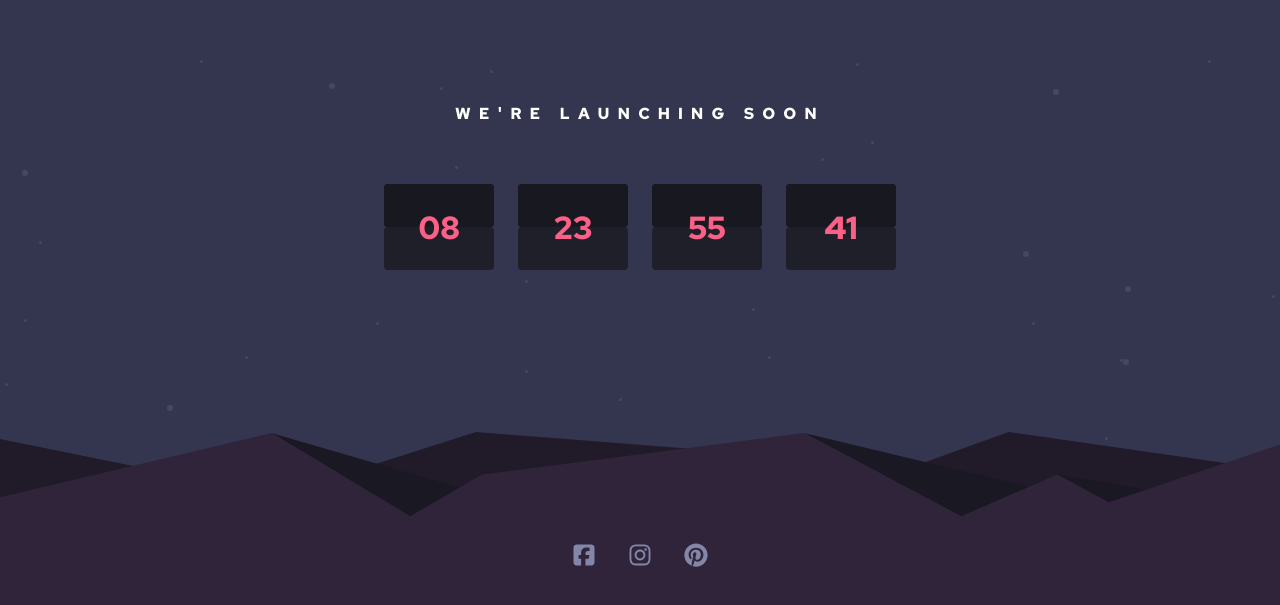
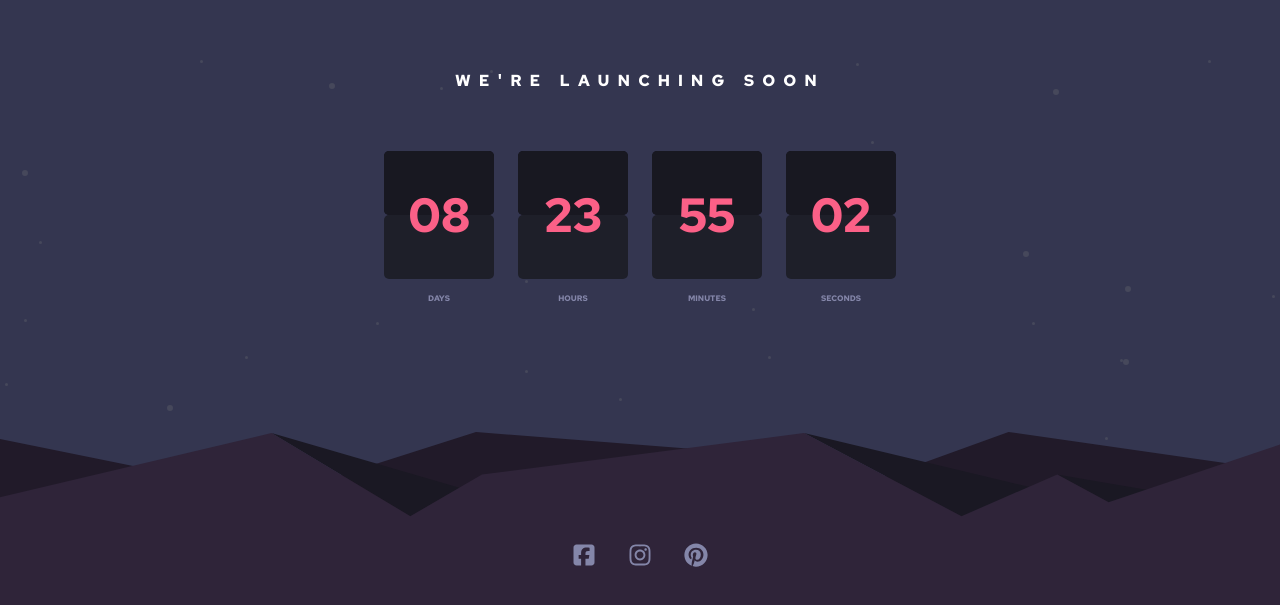
Before and after one commit to Qwerex56/launch-countdown-timer, a Vue app: page / in a window 1280 px wide. Shown: the part 171-776 px from the top of the page. Built offline with nearby package versions, Linux system fonts and the light colour scheme.

Commit message:
Reworked flip animation

```diff
--- a/src/components/FlipCard.vue
+++ b/src/components/FlipCard.vue
@@ -1,27 +1,33 @@
 <template>
   <div class="card">
-    <div class="card__top">
-      <div class="card__top__next-card--top card--part">
+    <div class="card__next-card--top card--part">
       <p class="card__text--top">
         {{ timeLeftNext }}
       </p>
     </div>
-      <div class="card__top__next-card--bottom card--part">
+    <div class="card__next-card--bottom card--part" :class="{ 'animate' : animate }">
       <p class="card__text__flip--bottom">
         {{ timeLeftNext }}
       </p>
     </div>
-      <div class="card__top__top-card card--part">
+    <div class="card__top-card card--part"
+      :class="{ 'animate' : animate }"
+      @animationstart="handleAnimationStart($event.target)"
+      @animationend="handleAnimationEnd($event.target)" >
       <p class="card__text__flip--top">
         {{ timeLeft }}
       </p>
-      </div>
     </div>
     <div class="card__bottom card--part">
       <p class="card__text--bottom">
         {{ timeLeft }}
       </p>
     </div>
+    <p class="card__description">
+        <slot>
+          date
+        </slot>
+    </p>
   </div>
 </template>
 
@@ -41,6 +47,10 @@ export default {
       type: Boolean,
       required: false,
       default: true,
+    },
+    animate: {
+      type: Boolean,
+      default: false,
     }
   },
   data() {
@@ -88,11 +98,7 @@ export default {
     handleAnimationEnd(e: EventTarget | null) {
       this.cyclesLeft -= 1;
 
-
       if (this.cyclesLeft <= 0) {
-        this.$emit('cycleEnd', this.cyclesLeft);
-        this.cyclesLeft = 0;
-
         if (this.loop) {
           this.cyclesLeft = this.cycles;
         }
@@ -103,17 +109,26 @@ export default {
       });
 
       return e;
+    },
+    handleAnimationStart(e: EventTarget | null) {
+      if (this.cyclesLeft <= 1) {
+        this.$emit('cycleEnd', this.cyclesLeft);
       }
-  }
+
+      return e;
+    },
+  },
+
 }
 </script>
 
 <style scoped lang="scss">
+$animation-lenght: .7s;
+
 .card {
   display: flex;
   flex-direction: column;
 
-  &__top {
   position: relative;
 
   transform-style: preserve-3d;
@@ -121,39 +136,52 @@ export default {
 
   &__next-card--top {
     background-color: darken($very-dark-blue, $amount: 3%);
-      overflow: hidden;
+    color: darken($soft-red, $amount: 3%);
   }
 
   &__next-card--bottom {
     position: absolute;
     transform-origin: bottom;
-      overflow: hidden;
     visibility: hidden;
     top: 0;
 
     width: 100%;
 
-      background-color: $very-dark-blue;
-      animation: flip-back 5s linear infinite;
+    background-color: darken($very-dark-blue, $amount: 3%);
+
+    &.animate {
+      animation: flip-back $animation-lenght linear 1;
+    }
   }
 
   &__top-card {
     position: absolute;
     transform-origin: bottom;
-      overflow: hidden;
     backface-visibility: hidden;
     top: 0;
 
     width: 100%;
 
     background-color: darken($very-dark-blue, $amount: 3%);
-      animation: flip-front 5s linear infinite;
+    color: darken($soft-red, $amount: 3%);
+
+    &.animate {
+      animation: flip-front $animation-lenght linear 1;
     }
   }
 
   &__bottom {
-    overflow: hidden;
     background-color: $very-dark-blue;
+  }
+
+  &__description {
+    margin-top: .875rem;
+    color: $grayish-blue;
+
+    font-family: $red-hat-text;
+    font-size: .375rem;
+    text-transform: capitalize;
+    text-align: center;
   }
 
   &__text {
@@ -181,6 +209,8 @@ export default {
 
     color: $soft-red;
 
+    overflow: hidden;
+
     font-family: $red-hat-text;
     font-size: 2rem;
     font-weight: 700;
@@ -190,7 +220,15 @@ export default {
 }
 
 @keyframes flip-front {
+  50% {
+    background-color: darken($very-dark-blue, $amount: 4%);
+    color: darken($soft-red, $amount: 4%);
+  }
+
   100% {
+    background-color: darken($very-dark-blue, $amount: 6%);
+    color: darken($soft-red, $amount: 6%);
+
     transform: rotateX(-180deg);
   }
 }
@@ -201,42 +239,38 @@ export default {
   }
 
   100% {
+    background-color: $very-dark-blue;
+
     visibility: visible;
     transform: rotateX(-180deg);
   }
 }
 
-// @media screen and (min-width: 768px) {
-//   .flip-card {
-//     grid-template: repeat(3, 3.4375rem [row-start]) / repeat(1, 6.875rem [col-start]);
+@media screen and (min-width: 768px) {
+  .card {
+    &--part {
+      border-radius: .3125rem;
 
-//     font-size: 2.5938rem;
+      font-size: 3rem;
+    }
 
-//     &--part {
-//       border-radius: .3125rem;
-//     }
+    &__description {
+      font-size: .5rem;
+    }
+  }
+}
 
-//     &__description {
-//       font-size: .7rem;
-//       letter-spacing: .1875rem;
-//     }
-//   }
-// }
+@media screen and (min-width: 1440px) {
+  .card {
+    &--part {
+      border-radius: .375rem;
 
-// @media  screen and (min-width: 1440px) {
-//   .flip-card {
-//     grid-template: repeat(3, 4.375rem [row-start]) / repeat(1, 9.375rem [col-start]);
+      font-size: 4rem;
+    }
 
-//     font-size: 3.3438rem;
-
-//     &--part {
-//       border-radius: .375rem;
-//     }
-
-//     &__description {
-//       font-size: .8rem;
-//       letter-spacing: .25rem;
-//     }
-//   }
-// }
+    &__description {
+      font-size: .625rem;
+    }
+  }
+}
 </style>
--- a/src/widgets/LaunchTimerWidget.vue
+++ b/src/widgets/LaunchTimerWidget.vue
@@ -21,7 +21,7 @@
           flipCard.loop = shouldLoop(flipCard.id);
         }"
 
-        :class="{ 'animate': flipCard.animate}"
+        :animate="flipCard.animate"
         :cycles="flipCard.cycles"
         :initial-value="flipCard.initialValue"
         :loop="flipCard.loop"
@@ -82,10 +82,10 @@ export default {
         {
           id: 1,
           cycles: 60,
-          initialValue: 41,
+          initialValue: 3,
           cyclesLeft: 41,
           loop: true,
-          animate: false,
+          animate: true,
           description: 'SECONDS',
         },
       ],
```
Lines whose indentation alone changed are shown as unchanged.
